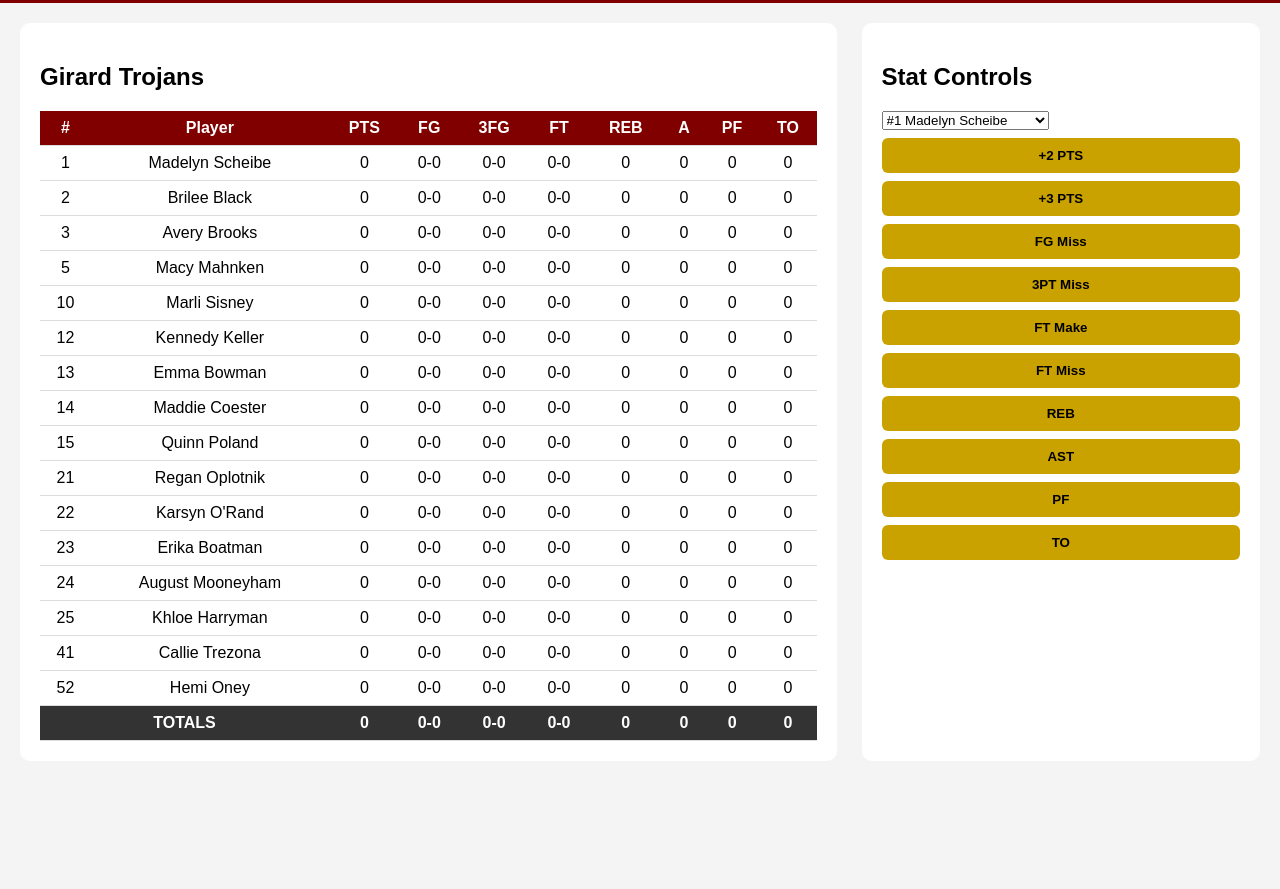
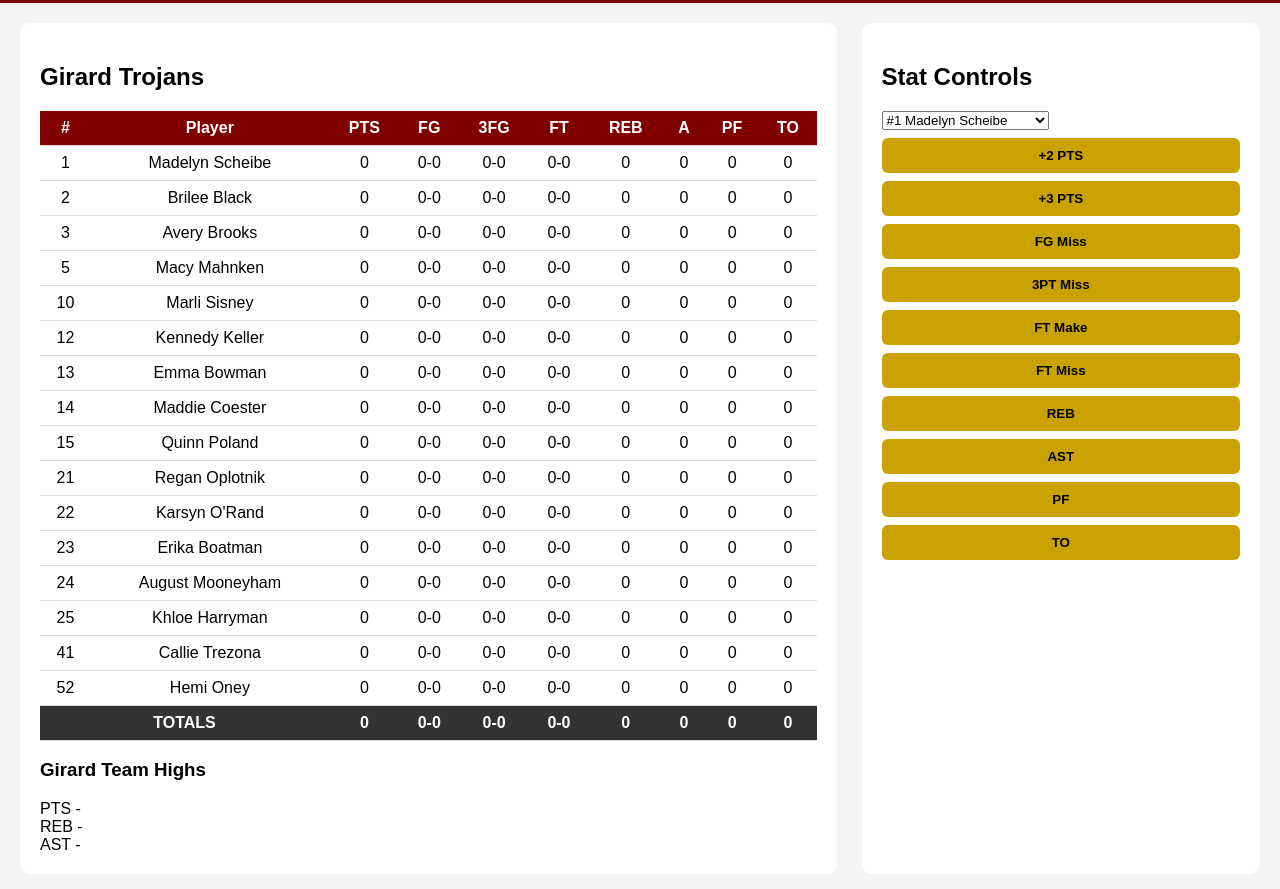
Before and after one commit to hxvac/basketball-stats, a plain HTML site: page index.html in a window 1280 px wide. Shown: the part 107-996 px from the top of the page. Before the commit the page ends 888 px from the top, so only its background shows below. Drawn offline with Linux system fonts and the light colour scheme.

Commit message:
Update index.html

```diff
--- a/index.html
+++ b/index.html
@@ -2,7 +2,7 @@
 <html>
 
 <head>
-<title>Girard Trojans Stats</title>
+<title>Girard Trojans Game Tracker</title>
 <link rel="stylesheet" href="style.css">
 </head>
 
@@ -56,7 +56,30 @@
 
 </table>
 
+
+<div class="team-highs">
+
+<h3>Girard Team Highs</h3>
+
+<div class="high-row">
+<span>PTS</span>
+<span id="highPTS">-</span>
 </div>
+
+<div class="high-row">
+<span>REB</span>
+<span id="highREB">-</span>
+</div>
+
+<div class="high-row">
+<span>AST</span>
+<span id="highAST">-</span>
+</div>
+
+</div>
+
+</div>
+
 
 
 <div class="controls">
```
